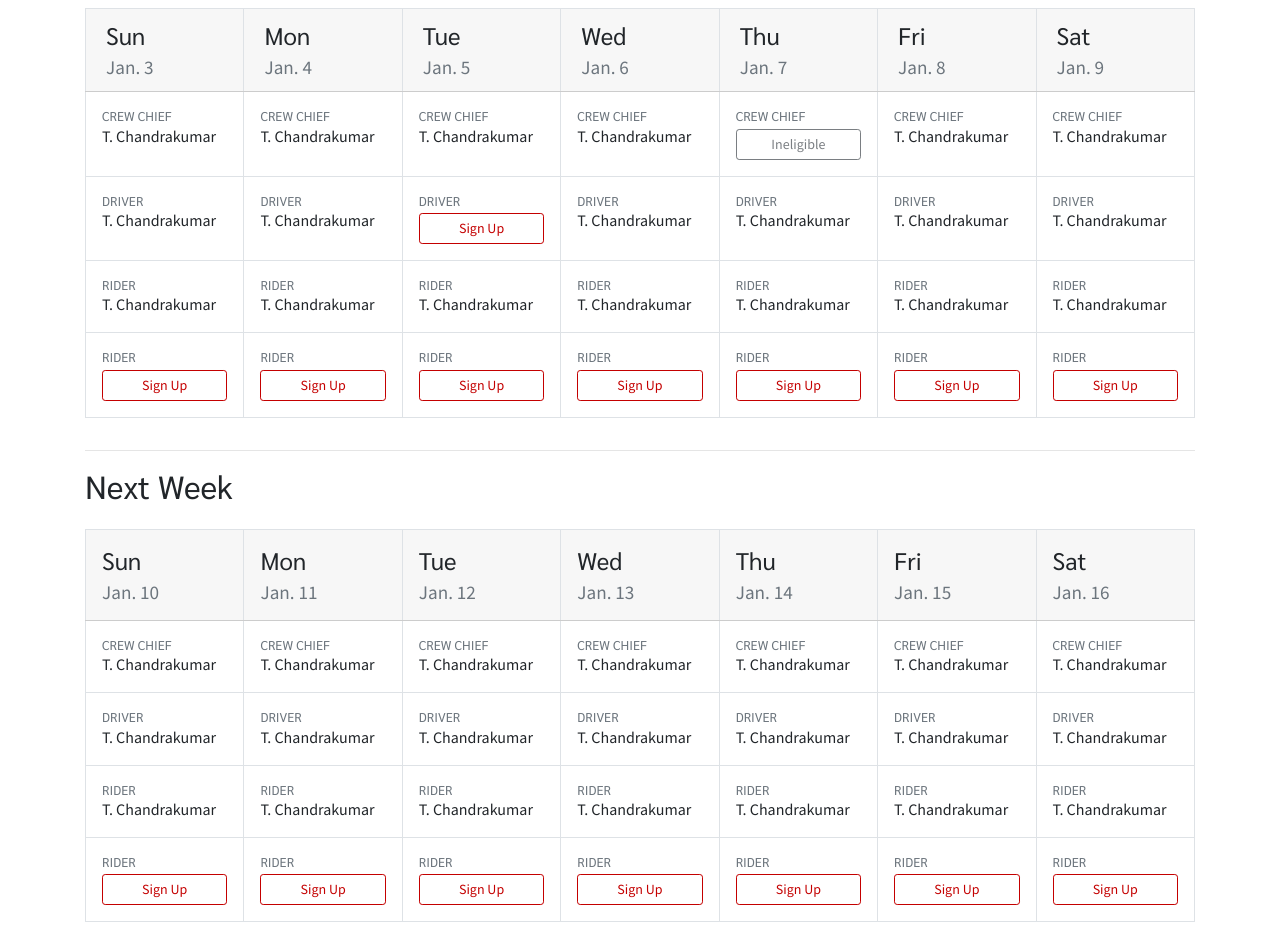
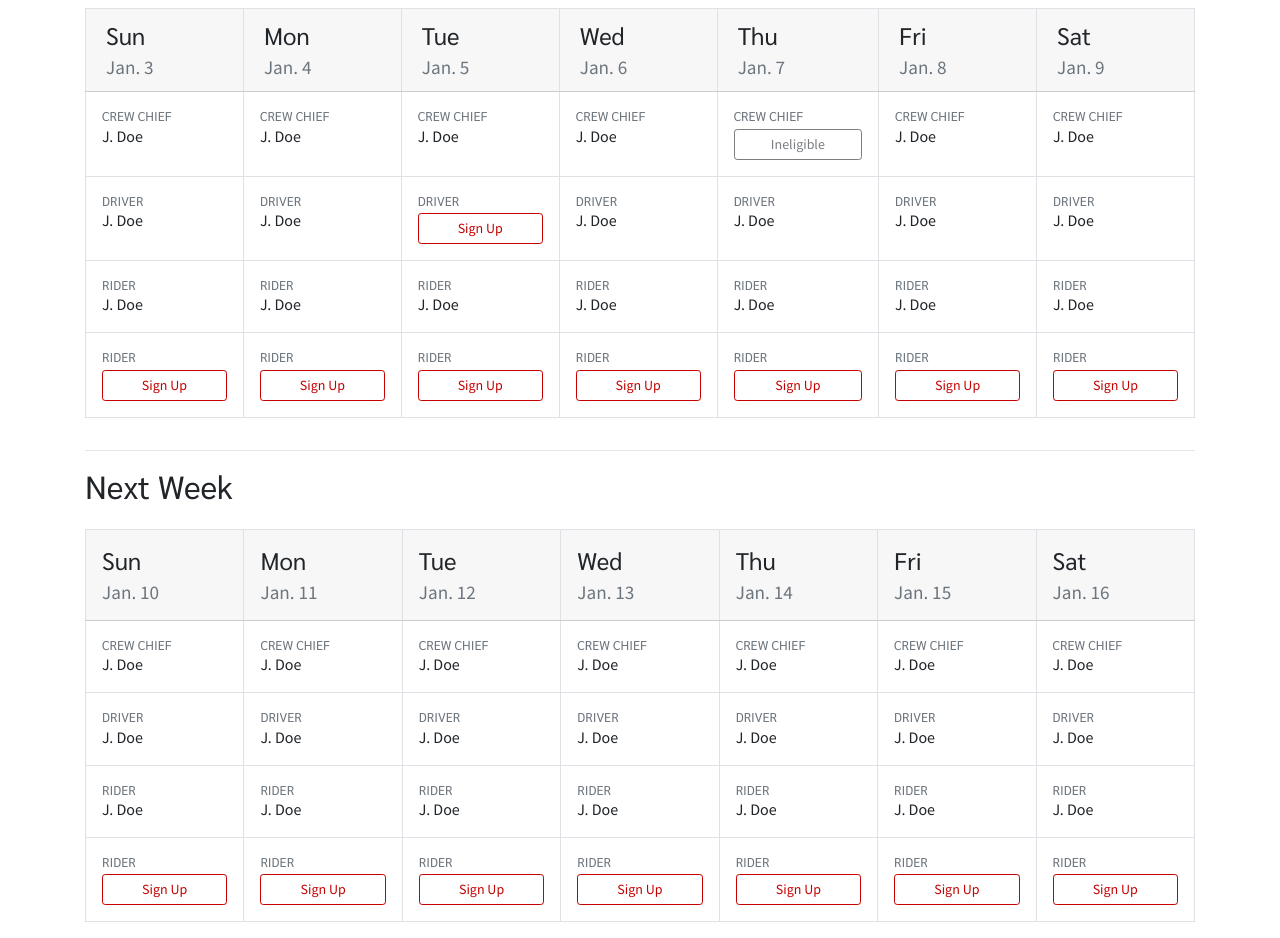
Before and after one commit to techinems/central, an Angular app: page /night-crews in a window 1280 px wide. Shown: the part 240-1178 px from the top of the page. Built offline with nearby package versions, Linux system fonts and the light colour scheme.

Commit message:
John doe

```diff
--- a/src/app/night-crews/night-crews.component.html
+++ b/src/app/night-crews/night-crews.component.html
@@ -20,21 +20,21 @@
             <tr>
                 <td *ngFor="let day of days; let i = index">
                     <h5 class="small crew-position text-muted">Crew Chief</h5>
-                    <p *ngIf="i !== 4">T. Chandrakumar</p>
+                    <p *ngIf="i !== 4">J. Doe</p>
                     <button *ngIf="i === 4" class="btn btn-sm btn-outline-dark btn-block" disabled>Ineligible</button>
                 </td>
             </tr>
             <tr>
                 <td *ngFor="let day of days; let i = index">
                     <h5 class="small crew-position text-muted">Driver</h5>
-                    <p *ngIf="i !== 2">T. Chandrakumar</p>
+                    <p *ngIf="i !== 2">J. Doe</p>
                     <button *ngIf="i === 2" class="btn btn-sm btn-primary btn-block">Sign Up</button>
                 </td>
             </tr>
             <tr>
                 <td *ngFor="let day of days">
                     <h5 class="small crew-position text-muted">Rider</h5>
-                    <p>T. Chandrakumar</p>
+                    <p>J. Doe</p>
                 </td>
             </tr>
             <tr>
@@ -63,19 +63,19 @@
             <tr>
                 <td *ngFor="let day of days">
                     <h5 class="small crew-position text-muted">Crew Chief</h5>
-                    <p>T. Chandrakumar</p>
+                    <p>J. Doe</p>
                 </td>
             </tr>
             <tr>
                 <td *ngFor="let day of days">
                     <h5 class="small crew-position text-muted">Driver</h5>
-                    <p>T. Chandrakumar</p>
+                    <p>J. Doe</p>
                 </td>
             </tr>
             <tr>
                 <td *ngFor="let day of days">
                     <h5 class="small crew-position text-muted">Rider</h5>
-                    <p>T. Chandrakumar</p>
+                    <p>J. Doe</p>
                 </td>
             </tr>
             <tr>
```
